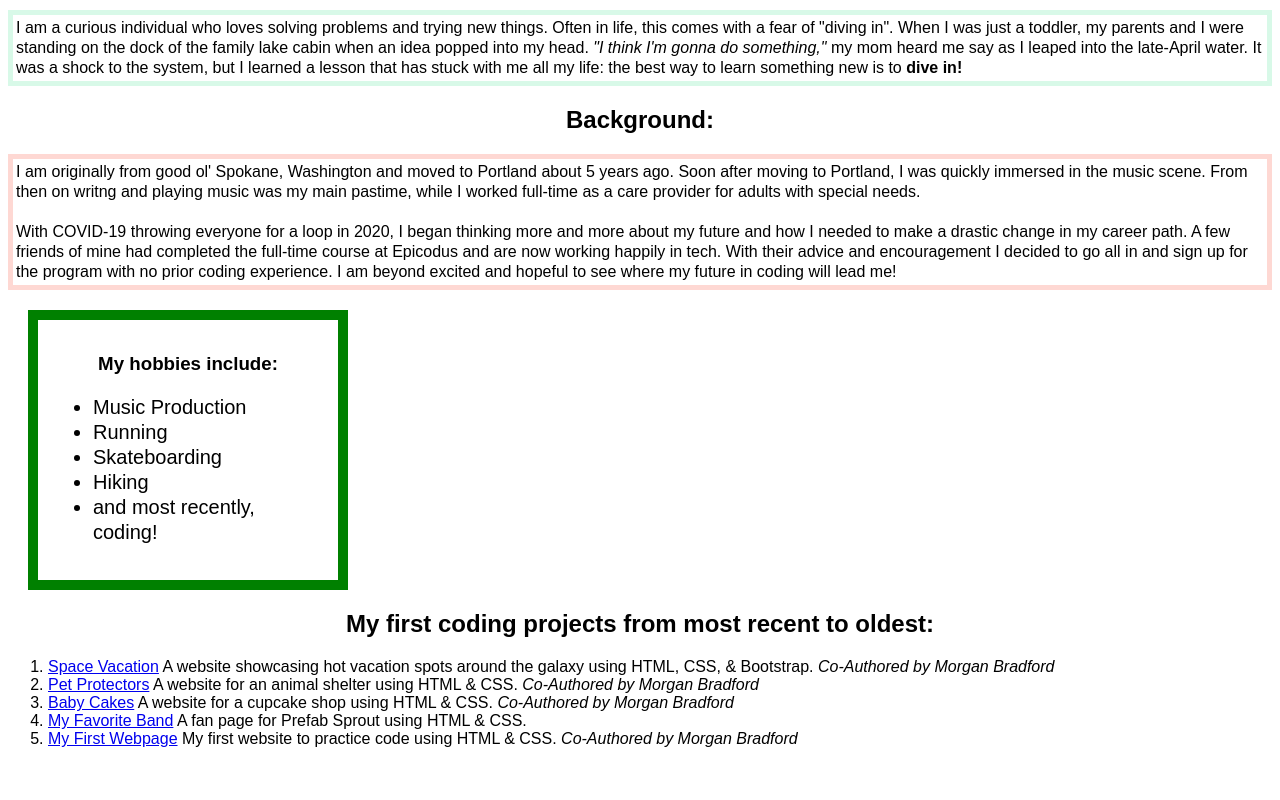
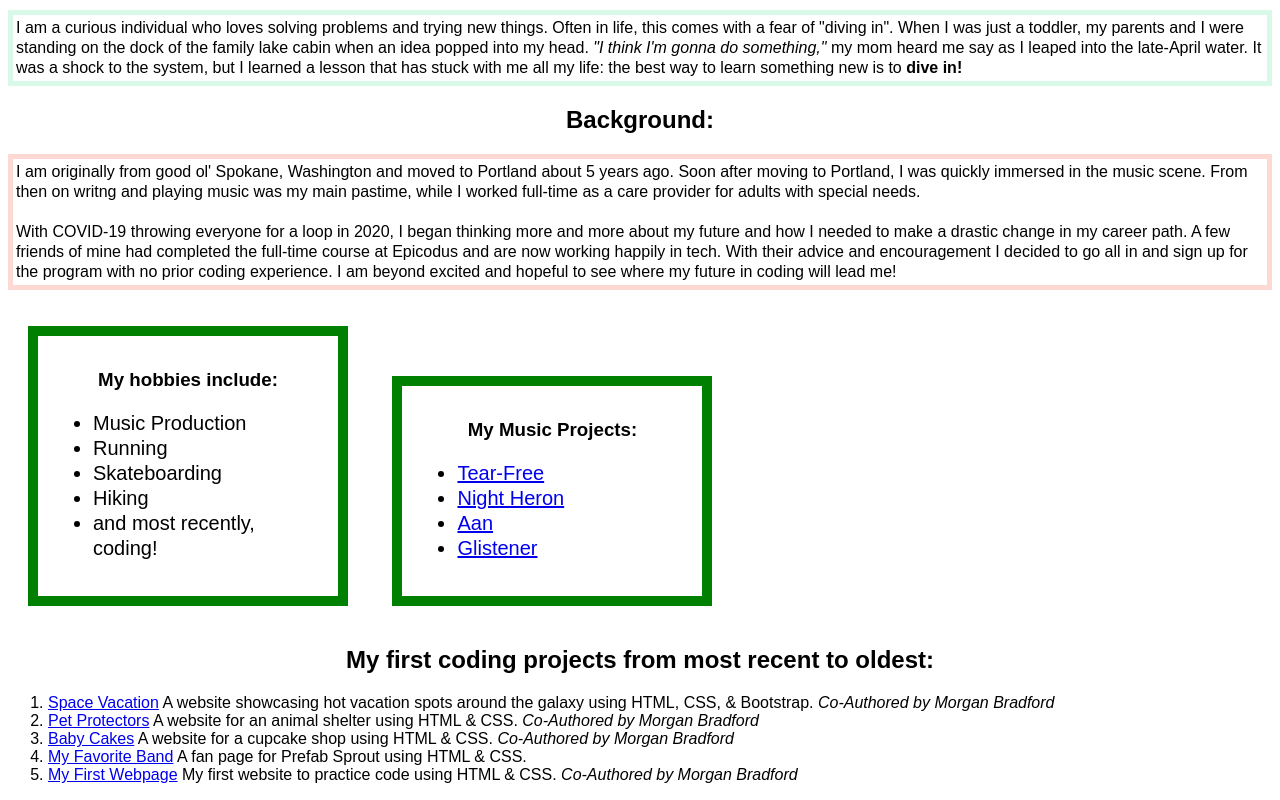
Before and after one commit to andyL89/portfolio-landing-page, a plain HTML site: page index.html in a window 1280 px wide. Shown: the part 966-1766 px from the top of the page. Before the commit the page ends 1730 px from the top, so only its background shows below. Drawn offline with Linux system fonts and the light colour scheme.

Commit message:
add music projects box with hyperlinks

```diff
--- a/css/styles.css
+++ b/css/styles.css
@@ -36,14 +36,11 @@ ul {
   border: 10px solid green;
   padding: 15px;
   margin: 20px;
+  display:inline-block;
+  justify-content: space-evenly;
 }
 
-.box2 {
-  width: 270px;
-  border: 10px solid green;
-  padding: 15px;
-  margin: 20px;
-}
+
 
 .aboutMe p {
   border: 5px solid rgb(216, 249, 232);
--- a/index.html
+++ b/index.html
@@ -25,6 +25,15 @@
         <li>and most recently, coding!</li>
       </ul>
   </div>
+  <div class="box1">
+    <h3>My Music Projects:</h3>
+      <ul>
+        <li><a href="https://tear-free.bandcamp.com/">Tear-Free</a></li>
+        <li><a href="https://open.spotify.com/artist/1eRzhvy0hcneys0HxjSNlF">Night Heron</a></li>
+        <li><a href="https://open.spotify.com/artist/2NHxSCevnjo91kqLavmMYG">Aan</a></li>
+        <li><a href="https://open.spotify.com/artist/446Q1NRINZfdUlhD2g43Km">Glistener</a></li>
+      </ul>
+  </div>
     <h2>My first coding projects from most recent to oldest:</h2>
       <ol>
         <li> <a href="https://github.com/andyL89/vacationSpots">Space Vacation</a> A website showcasing hot vacation spots around the galaxy using HTML, CSS, & Bootstrap. <em>Co-Authored by Morgan Bradford</em></li>
```
